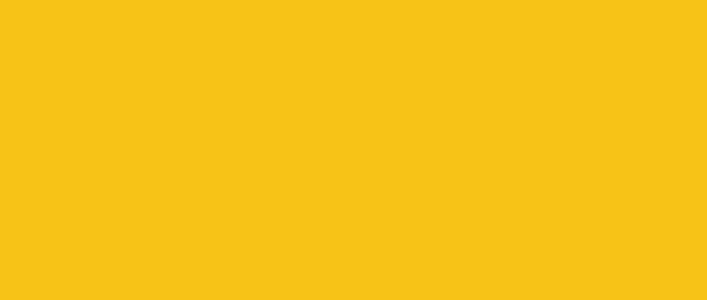
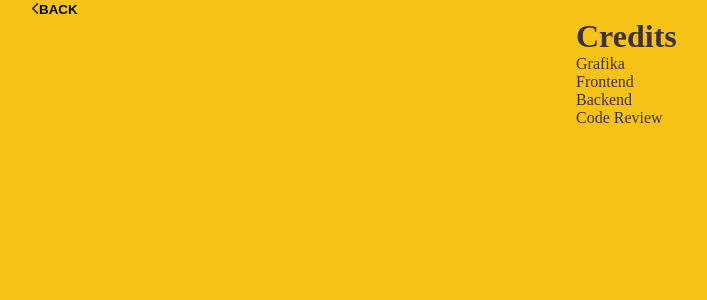
Before and after one commit to Mateusz-92/ProjectWhatToWatch, a React (Create React App) app: page /Credits in a window 1280 px wide. Before the commit this address had no page. Shown: the top 300 px of the page, without its empty margins (0-707 px from the left). Built offline with nearby package versions, Linux system fonts and the light colour scheme.

Commit message:
Added Credits file, changed camera animation and added navigation

```diff
--- /dev/null
+++ b/src/Main/Credits.js
@@ -0,0 +1,26 @@
+import React from "react";
+import { HomeWrapper } from "./Home";
+import { BackButton } from "./BackButton";
+import styled from "styled-components";
+
+const CreditsWrapper = styled.div`
+ width: 10%;
+ margin: 0 auto;
+`
+
+export const Credits = () => {
+    return (
+
+        <>
+            <BackButton />
+            <CreditsWrapper>
+                <h1>Credits</h1>
+                <p>Grafika</p>
+                <p>Frontend</p>
+                <p>Backend</p>
+                <p>Code Review</p>
+            </CreditsWrapper>
+        </>
+    )
+
+}
--- a/src/Main/Home.js
+++ b/src/Main/Home.js
@@ -48,7 +48,7 @@ const ImageContent = styled.div`
     position: absolute;
     left: -8%;
     top: 5%;
-    animation: ${rolls} 3s linear infinite ;
+    animation: ${rolls} 5s linear infinite ;
     max-width: 100%;
     max-height: 100%;
 
@@ -57,7 +57,7 @@ const ImageContent = styled.div`
     position: absolute;
     right:1px;
     top: -10px;
-    animation: ${rolls} 3s linear infinite ;
+    animation: ${rolls} 3.5s linear infinite ;
     max-width: 100%;
     max-height: 100%;
 
--- a/src/Main/MoviesCategory.js
+++ b/src/Main/MoviesCategory.js
@@ -108,7 +108,7 @@ export const MoviesCategory
                                     <Link className="links" to='/Interesting_Facts'>Ciekawostki</Link>
                                 </li>
                                 <li>
-                                    <Link className="links" to='/'>O aplikacji</Link>
+                                    <Link className="links" to='/Credits'>O aplikacji</Link>
                                 </li>
                             </ul>
                         </List>
@@ -122,9 +122,15 @@ export const MoviesCategory
                         <Link to="/" style={linkStyle}>
                             <button><img src="/images/home.png" /></button>
                         </Link>
-                        <button><img src="/images/settings.png" /></button>
-                        <button><img src="/images/person.png" /></button>
-                        <button><img src="/images/favourite.png" /></button>
+                        <Link to='/Interesting_Facts'>
+                            <button><img src="/images/settings.png" /></button>
+                        </Link>
+                        <Link to='/Credits' >
+                            <button><img src="/images/person.png" /></button>
+                        </Link>
+                        <Link to='/start/Recommended'>
+                            <button><img src="/images/favourite.png" /></button>
+                        </Link>
                     </Shortcuts>
                 </MoviesCategoryWrapper>
             </div>
--- a/src/index.js
+++ b/src/index.js
@@ -21,6 +21,7 @@ import { Random } from "./Main/Random"
 import { Movie } from "./Main/Movie"
 import { Rank } from "./Main/Rank"
 import { InterestingMoviesFacts } from './Main/InterestingMoviesFacts';
+import { Credits } from './Main/Credits';
 
 const rootElement = document.getElementById("root");
 render(
@@ -39,6 +40,7 @@ render(
       <Route path="start/Recommended/:id" element={<Movie />} />
       <Route path="/start/Recommended/" element={<Recommended />} />
       <Route path="/Interesting_facts" element={<InterestingMoviesFacts />} />
+      <Route path='/Credits' element={<Credits />} />
 
 
 
```
